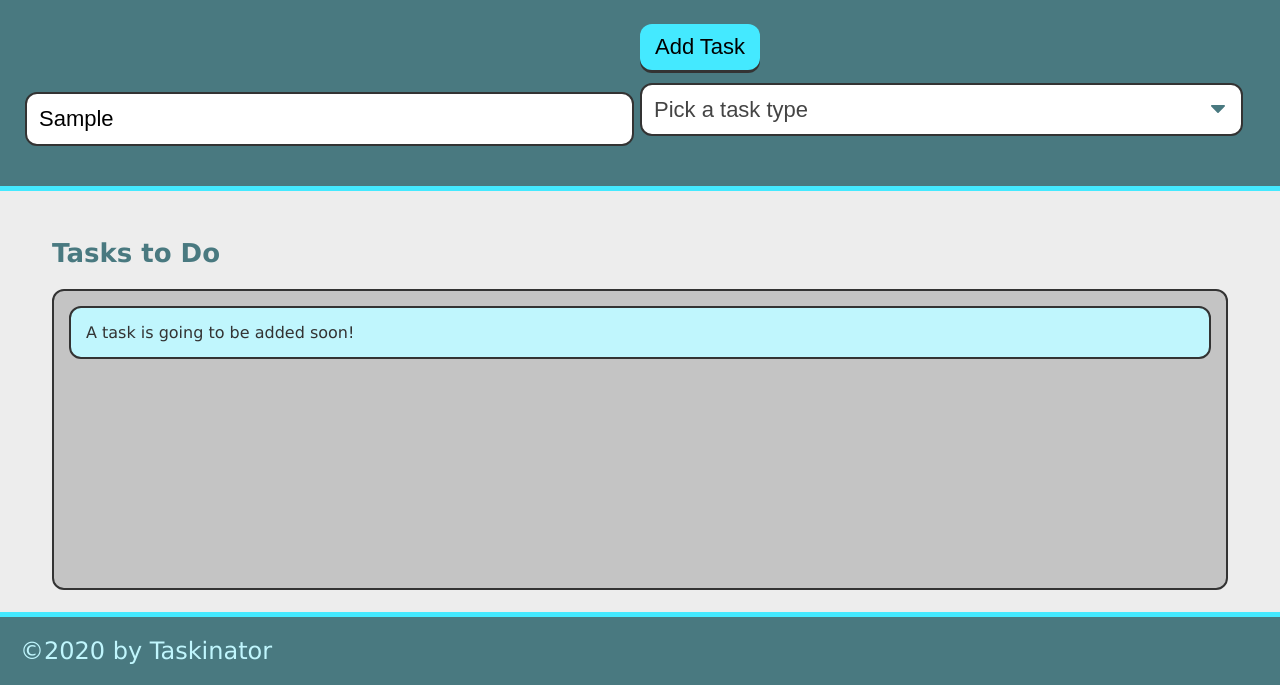
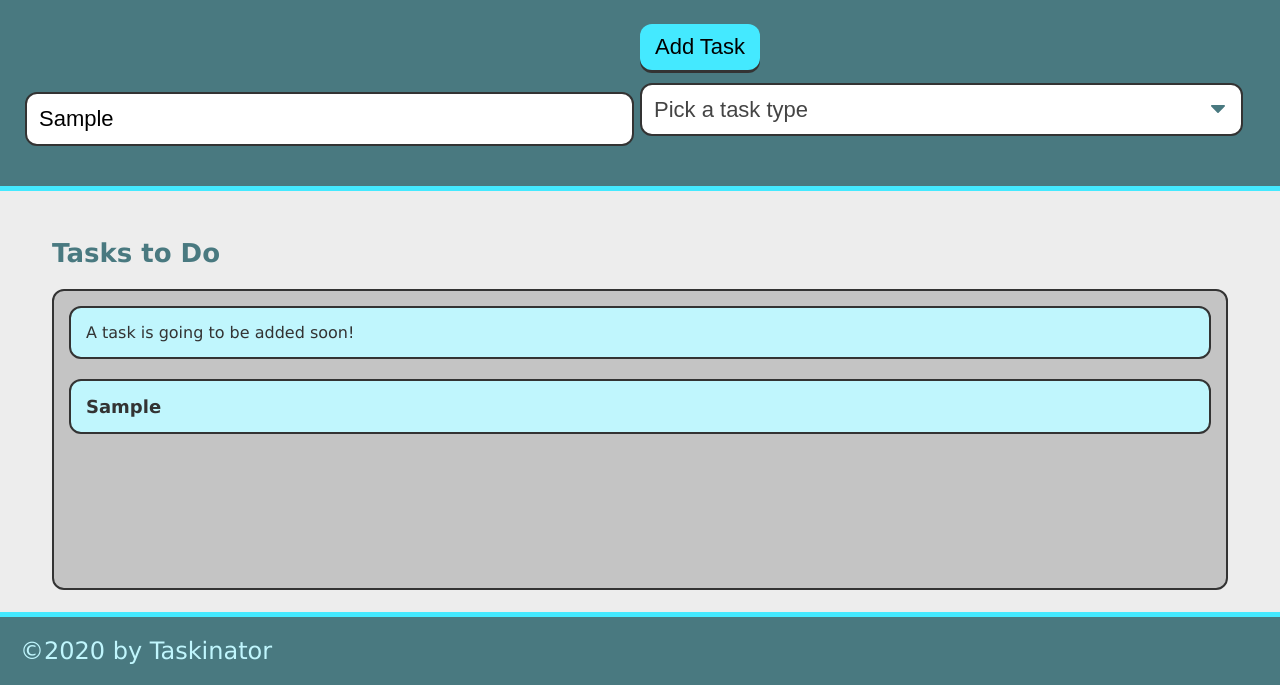
Before and after one commit to zurisha7/Taskinator, a plain HTML site: page index.html in a window 1280 px wide. Both pictures are taken after typing "Sample" into the empty fields and a click on the button "Add Task". Shown: the part 115-800 px from the top of the page. Drawn offline with Linux system fonts and the light colour scheme.

Commit message:
organize code

```diff
--- a/assets/js/script.js
+++ b/assets/js/script.js
@@ -1,11 +1,21 @@
 var formEl = document.querySelector("#task-form");
 var tasksToDoEl =document.querySelector("#tasks-to-do");
 
- var createTaskHandler = function(event) {
+ var taskFormHandler = function(event) {
     event.preventDefault();
-    var taskNameInput = document.querySelector("input[name='task-name]").value;
-    var taskTypeInput = document.querySelector("select[name='task-type]").value;
+    var taskNameInput = document.querySelector("input[name='task-name']" ).value;
+    var taskTypeInput = document.querySelector("select[name='task-type']") .value;
 
+    //package up data as an object
+    var taskDataObj = {
+       name: taskNameInput,
+       type: taskTypeInput
+ };
+ // send it as an arugment to createTaskEl
+ createTaskEl(taskDataObj);
+}
+
+ var createTaskEl = function(taskDataObj) {
       //create list item
       var listItemEl = document.createElement("li");
       listItemEl.className = "task-item";
@@ -14,11 +24,14 @@ var tasksToDoEl =document.querySelector("#tasks-to-do");
  //give it a class name
  taskInfoEl.className = "task-info";
  // add HTML content to div
-    taskInfoEl.innerHTML = "<h3 class = 'task-name'>" + taskNameInput + "</h3><span class='task-type'>" + taskTypeInput + "</span>";
+ taskInfoEl.innerHTML = "<h3 class = 'task-name'>" + taskDataObj.name + "</h3><span class='task-type'>" + taskDataObj.type + "</span>";
  listItemEl.appendChild(taskInfoEl);
 
  // add entire list item to list
  tasksToDoEl.appendChild(listItemEl);
 
 };
-formEl.addEventListener("submit", createTaskHandler);
+
+
+
+formEl.addEventListener("submit", taskFormHandler);
--- a/index.html
+++ b/index.html
@@ -22,9 +22,9 @@
             <div class ="form-group">
                 <select name="task-type" class="select-dropdown">
                     <option value="" disabled selected>Pick a task type</option>
-                    <option value="Print">clean</option>
-                    <option value="Web">school</option>
-                    <option value="Mobile">exercise</option>
+                    <option value="clean">clean</option>
+                    <option value="school">school</option>
+                    <option value="exercise">exercise</option>
                 </select>
             </div>
             </div>
```
Lines whose indentation alone changed are shown as unchanged.
